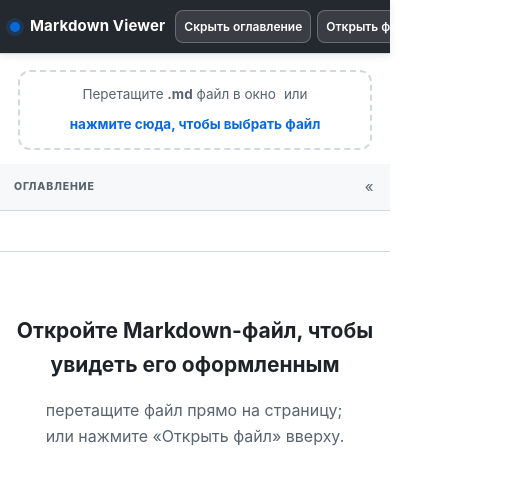
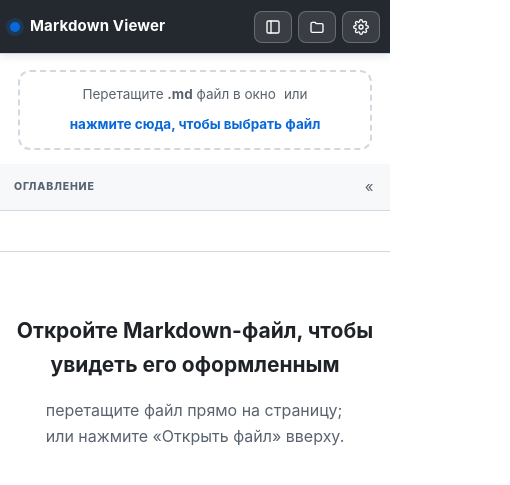
Before and after one commit to 20ToniK03/md_viewer, a plain HTML site: page index.html in a window 390 px wide. Shown: the whole page, 510 px wide, since content can reach past the window. Drawn offline with Linux system fonts and the light colour scheme.

Commit message:
Иконки вместо текстовых подписей на кнопках (открыть, настройки, оглавление, копирование, панель Mermaid)

```diff
--- a/index.html
+++ b/index.html
@@ -115,7 +115,8 @@
   }
   .tb-btn:hover { background: color-mix(in srgb, var(--top-fg) 18%, transparent); border-color: color-mix(in srgb, var(--top-fg) 40%, transparent); }
   .tb-btn:active { transform: translateY(1px); }
-  .tb-btn.icon { padding: 7px 10px; }
+  .tb-btn.icon { padding: 7px 10px; display: inline-flex; align-items: center; justify-content: center; }
+  .tb-btn svg, .mermaid-toolbar button svg, .code-copy svg { display: block; }
 
   /* ---------- панель настроек ---------- */
   .menu-wrap { position: relative; }
@@ -637,10 +638,10 @@
   <span class="title">Markdown Viewer</span>
   <span class="sub" id="file-name">файл не выбран</span>
   <div class="top-actions">
-    <button type="button" class="tb-btn" id="toc-top-toggle" title="Показать или скрыть оглавление">Оглавление</button>
-    <button type="button" class="tb-btn" id="open-btn">Открыть файл</button>
+    <button type="button" class="tb-btn icon" id="toc-top-toggle" title="Скрыть оглавление" aria-label="Скрыть оглавление" aria-pressed="true"></button>
+    <button type="button" class="tb-btn icon" id="open-btn" title="Открыть файл" aria-label="Открыть файл"></button>
     <div class="menu-wrap">
-      <button type="button" class="tb-btn" id="settings-btn" aria-haspopup="dialog" aria-expanded="false" aria-controls="settings-pop">Настройки</button>
+      <button type="button" class="tb-btn icon" id="settings-btn" title="Настройки" aria-label="Настройки" aria-haspopup="dialog" aria-expanded="false" aria-controls="settings-pop"></button>
       <div class="settings-pop" id="settings-pop" role="dialog" aria-label="Настройки вида">
         <div class="sp-head">
           <b>Настройки вида</b>
@@ -805,6 +806,7 @@
   var splitter = document.getElementById("splitter");
   var tocToggle = document.getElementById("toc-toggle");
   var tocTopToggle = document.getElementById("toc-top-toggle");
+  var openBtn = document.getElementById("open-btn");
   var settingsBtn = document.getElementById("settings-btn");
   var settingsPop = document.getElementById("settings-pop");
   var settingsClose = document.getElementById("settings-close");
@@ -830,6 +832,24 @@
   var rerenderTimer = null;
   var tipTimer = null;
 
+  /* ---------- иконки (inline SVG, наследуют currentColor) ---------- */
+  function svgIcon(inner, size) {
+    return '<svg viewBox="0 0 24 24" width="' + (size || 16) + '" height="' + (size || 16) + '" fill="none" stroke="currentColor" stroke-width="2" stroke-linecap="round" stroke-linejoin="round" aria-hidden="true">' + inner + '</svg>';
+  }
+  var ICONS = {
+    open: svgIcon('<path d="M3 7a2 2 0 0 1 2-2h4l2 2h8a2 2 0 0 1 2 2v9a2 2 0 0 1-2 2H5a2 2 0 0 1-2-2z"/>'),
+    settings: svgIcon('<circle cx="12" cy="12" r="3"/><path d="M19.4 15a1.65 1.65 0 0 0 .33 1.82l.06.06a2 2 0 1 1-2.83 2.83l-.06-.06a1.65 1.65 0 0 0-1.82-.33 1.65 1.65 0 0 0-1 1.51V21a2 2 0 1 1-4 0v-.09A1.65 1.65 0 0 0 9 19.4a1.65 1.65 0 0 0-1.82.33l-.06.06a2 2 0 1 1-2.83-2.83l.06-.06a1.65 1.65 0 0 0 .33-1.82 1.65 1.65 0 0 0-1.51-1H3a2 2 0 1 1 0-4h.09A1.65 1.65 0 0 0 4.6 9a1.65 1.65 0 0 0-.33-1.82l-.06-.06a2 2 0 1 1 2.83-2.83l.06.06a1.65 1.65 0 0 0 1.82.33H9a1.65 1.65 0 0 0 1-1.51V3a2 2 0 1 1 4 0v.09a1.65 1.65 0 0 0 1 1.51 1.65 1.65 0 0 0 1.82-.33l.06-.06a2 2 0 1 1 2.83 2.83l-.06.06a1.65 1.65 0 0 0-.33 1.82V9a1.65 1.65 0 0 0 1.51 1H21a2 2 0 1 1 0 4h-.09a1.65 1.65 0 0 0-1.51 1z"/>'),
+    toc: svgIcon('<rect x="3" y="3" width="18" height="18" rx="2"/><line x1="9" y1="3" x2="9" y2="21"/>'),
+    copy: svgIcon('<rect x="9" y="9" width="13" height="13" rx="2"/><path d="M5 15H4a2 2 0 0 1-2-2V4a2 2 0 0 1 2-2h9a2 2 0 0 1 2 2v1"/>'),
+    fit: svgIcon('<path d="M8 3H5a2 2 0 0 0-2 2v3"/><path d="M16 3h3a2 2 0 0 1 2 2v3"/><path d="M8 21H5a2 2 0 0 1-2-2v-3"/><path d="M16 21h3a2 2 0 0 0 2-2v-3"/>'),
+    fullscreen: svgIcon('<path d="M15 3h6v6"/><path d="M9 21H3v-6"/><path d="M21 3l-7 7"/><path d="M3 21l7-7"/>'),
+    zoomIn: svgIcon('<circle cx="11" cy="11" r="8"/><line x1="21" y1="21" x2="16.65" y2="16.65"/><line x1="11" y1="8" x2="11" y2="14"/><line x1="8" y1="11" x2="14" y2="11"/>'),
+    zoomOut: svgIcon('<circle cx="11" cy="11" r="8"/><line x1="21" y1="21" x2="16.65" y2="16.65"/><line x1="8" y1="11" x2="14" y2="11"/>'),
+    image: svgIcon('<rect x="3" y="3" width="18" height="18" rx="2"/><circle cx="8.5" cy="8.5" r="1.5"/><path d="m21 15-5-5L5 21"/>'),
+    code: svgIcon('<polyline points="16 18 22 12 16 6"/><polyline points="8 6 2 12 8 18"/>'),
+    terminal: svgIcon('<polyline points="4 17 10 11 4 5"/><line x1="12" y1="19" x2="20" y2="19"/>')
+  };
+
   marked.setOptions({ gfm: true, breaks: false });
 
   /* ---------- настройки ---------- */
@@ -913,7 +933,7 @@
   }
 
   /* ---------- верхние кнопки ---------- */
-  document.getElementById("open-btn").addEventListener("click", function () { fileInput.click(); });
+  openBtn.addEventListener("click", function () { fileInput.click(); });
 
   function openSettings() {
     settingsPop.classList.add("open");
@@ -985,8 +1005,8 @@
     tocToggle.querySelector(".icon").textContent = collapsed ? "\u2630" : "\u00ab";
     if (tocTopToggle) {
       tocTopToggle.setAttribute("aria-pressed", collapsed ? "false" : "true");
-      tocTopToggle.textContent = collapsed ? "Показать оглавление" : "Скрыть оглавление";
       tocTopToggle.title = collapsed ? "Показать оглавление" : "Скрыть оглавление";
+      tocTopToggle.setAttribute("aria-label", tocTopToggle.title);
     }
   }
   function toggleToc() {
@@ -1189,15 +1209,15 @@
     box._mermaidSource = source || "";
     box.innerHTML =
       '<div class="mermaid-toolbar">' +
-        '<button type="button" data-act="zoom-out" title="Отдалить">-</button>' +
+        '<button type="button" data-act="zoom-out" title="Отдалить">' + ICONS.zoomOut + '</button>' +
         '<button type="button" data-act="zoom-reset" class="pct" title="Сбросить масштаб (100%)">100%</button>' +
-        '<button type="button" data-act="zoom-in" title="Приблизить">+</button>' +
-        '<button type="button" data-act="fit" title="Вписать диаграмму в блок">Вписать</button>' +
-        '<button type="button" data-act="fullscreen" title="На весь экран">\u26f6</button>' +
+        '<button type="button" data-act="zoom-in" title="Приблизить">' + ICONS.zoomIn + '</button>' +
+        '<button type="button" data-act="fit" title="Вписать диаграмму в блок">' + ICONS.fit + '</button>' +
+        '<button type="button" data-act="fullscreen" title="На весь экран">' + ICONS.fullscreen + '</button>' +
         '<span class="sep"></span>' +
-        '<button type="button" data-act="copy-png" title="Скопировать как PNG">PNG</button>' +
-        '<button type="button" data-act="copy-svg" title="Скопировать как SVG">SVG</button>' +
-        '<button type="button" data-act="copy-mmd" title="Скопировать исходник Mermaid">Mermaid</button>' +
+        '<button type="button" data-act="copy-png" title="Скопировать как PNG">' + ICONS.image + '</button>' +
+        '<button type="button" data-act="copy-svg" title="Скопировать как SVG">' + ICONS.code + '</button>' +
+        '<button type="button" data-act="copy-mmd" title="Скопировать исходник Mermaid">' + ICONS.terminal + '</button>' +
         '<span class="hint">колесо с Ctrl - зум, перетаскивание - панорама</span>' +
       "</div>" +
       '<div class="mermaid-viewport"><div class="mermaid-inner">' + svg + "</div></div>";
@@ -1438,8 +1458,9 @@
       var btn = document.createElement("button");
       btn.type = "button";
       btn.className = "code-copy";
-      btn.textContent = "Копировать";
+      btn.innerHTML = ICONS.copy;
       btn.title = "Копировать код";
+      btn.setAttribute("aria-label", "Копировать код");
       wrapper.appendChild(btn);
       btn.addEventListener("click", function () {
         copyText(code.textContent, "Код скопирован в буфер");
@@ -1538,6 +1559,10 @@
   }
 
   /* ---------- старт ---------- */
+  // иконки кнопок верхней панели
+  openBtn.innerHTML = ICONS.open;
+  settingsBtn.innerHTML = ICONS.settings;
+  tocTopToggle.innerHTML = ICONS.toc;
   buildThemeButtons();
   applySettings(false);
 
```
